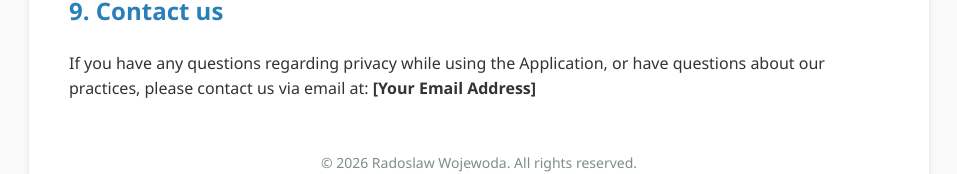
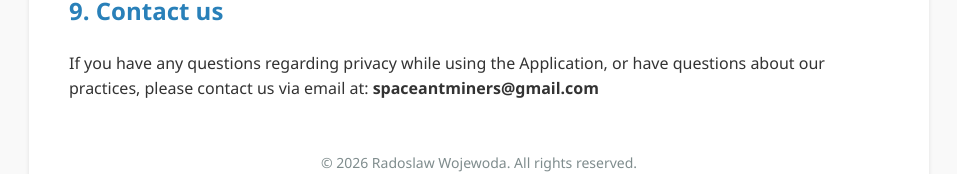
Before and after one commit to rwojewoda/space-app, a plain HTML site: page index.html in a window 1280 px wide. Shown: the part 1573-1747 px from the top of the page, without its empty margins (161-1118 px from the left). Drawn offline with Linux system fonts and the light colour scheme.

Commit message:
Update index.html

```diff
--- a/index.html
+++ b/index.html
@@ -45,7 +45,7 @@
         <p>By using the Application, you are consenting to our processing of your information as set forth in this Privacy Policy now and as amended by us.</p>
 
         <h2>9. Contact us</h2>
-        <p>If you have any questions regarding privacy while using the Application, or have questions about our practices, please contact us via email at: <strong>[Your Email Address]</strong></p>
+        <p>If you have any questions regarding privacy while using the Application, or have questions about our practices, please contact us via email at: <strong>spaceantminers@gmail.com</strong></p>
 
         <div class="footer">
             &copy; 2026 Radoslaw Wojewoda. All rights reserved.
```
